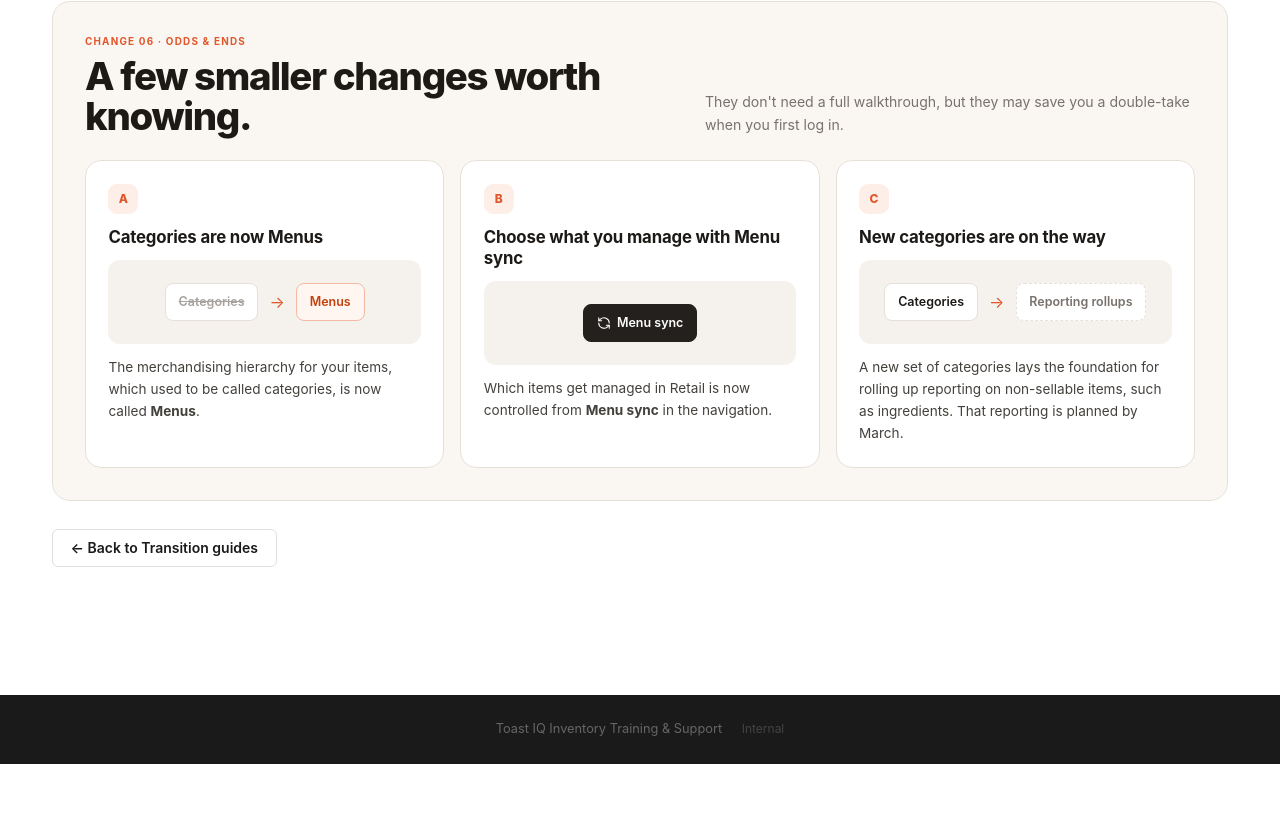
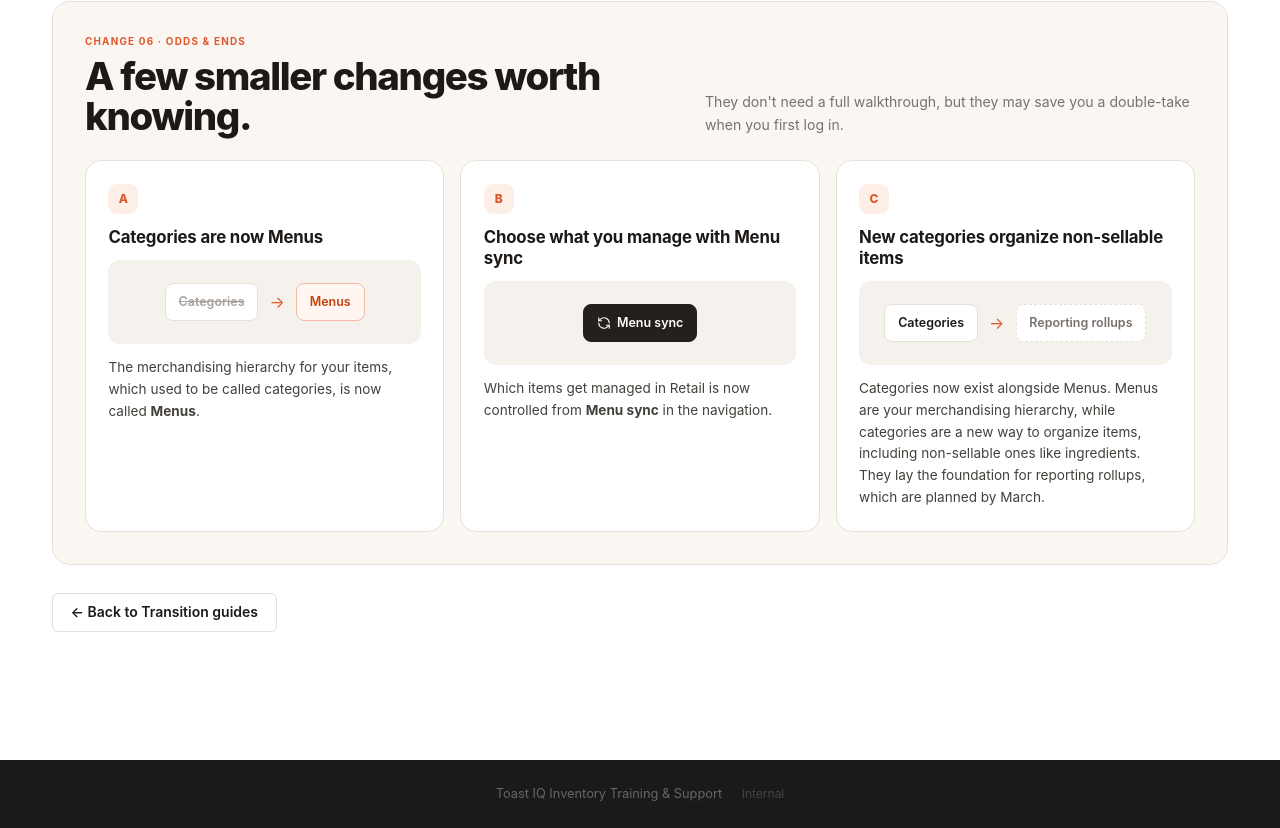
Before and after one commit to aqassam-toast/inventory-training, a plain HTML site: page tutorials/upgrading-from-toast-retail.html in a window 1280 px wide. Shown: the part 6319-7147 px from the top of the page. Before the commit the page ends 7083 px from the top, so only its background shows below. Drawn offline with Linux system fonts and the light colour scheme.

Commit message:
Upgrading guide: clarify new categories copy
Generated with Claude Code

```diff
--- a/tutorials/upgrading-from-toast-retail.html
+++ b/tutorials/upgrading-from-toast-retail.html
@@ -687,11 +687,11 @@
 
       <div class="c7-card">
         <div class="c7-n">C</div>
-        <h3>New categories are on the way</h3>
+        <h3>New categories organize non-sellable items</h3>
         <div class="c7-vis">
           <span class="c7-chip c7-cat">Categories</span><span class="c7-arrow">→</span><span class="c7-chip c7-roll">Reporting rollups</span>
         </div>
-        <p>A new set of categories lays the foundation for rolling up reporting on non-sellable items, such as ingredients. That reporting is planned by March.</p>
+        <p>Categories now exist alongside Menus. Menus are your merchandising hierarchy, while categories are a new way to organize items, including non-sellable ones like ingredients. They lay the foundation for reporting rollups, which are planned by March.</p>
       </div>
     </div>
   </section>
```
